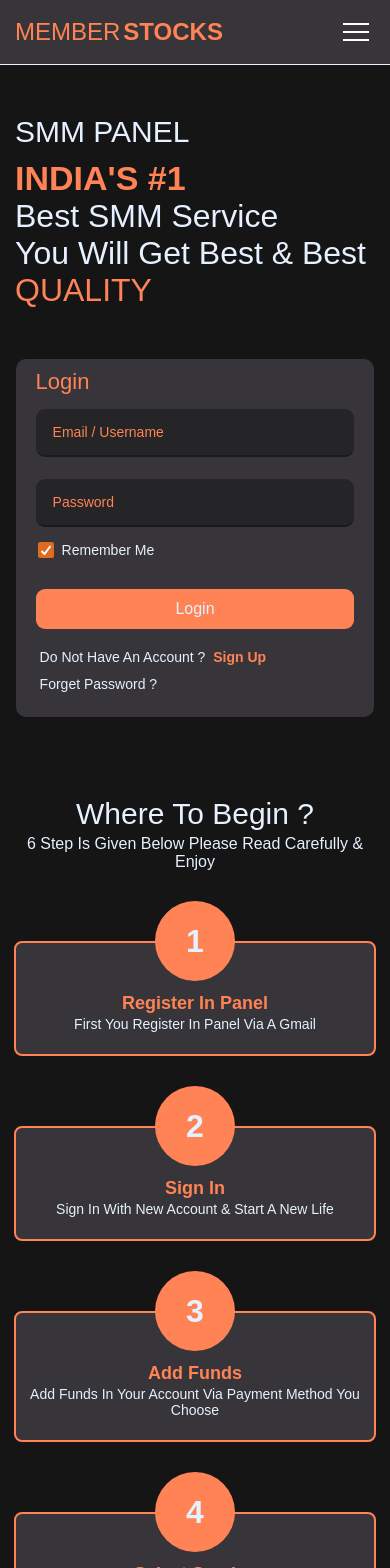
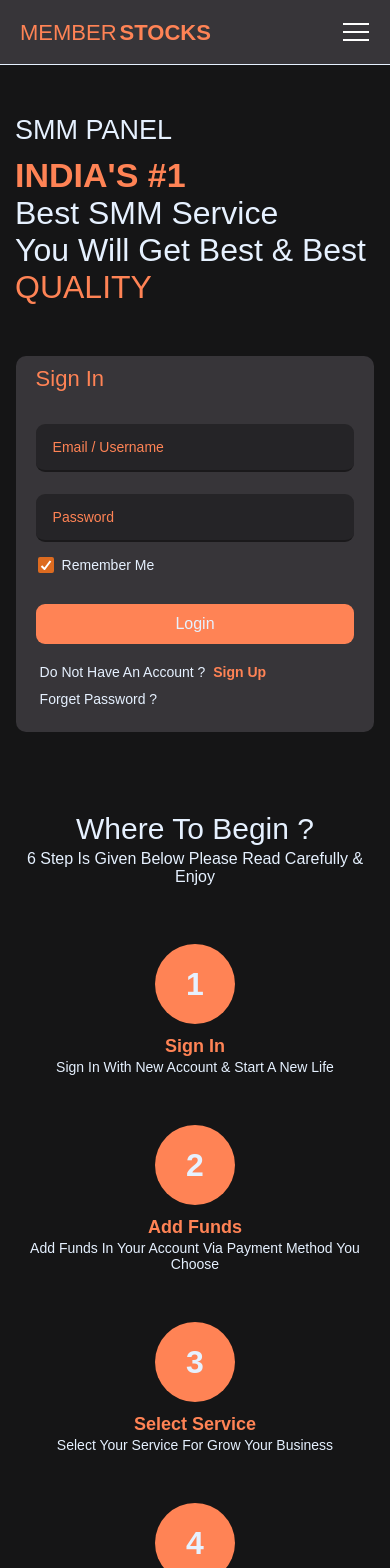
Before and after one commit to Theb0se/memberstocks, a React (Create React App) app: page / in a window 390 px wide. Shown: the top 1568 px of the page. Built offline with nearby package versions, Linux system fonts and the light colour scheme.

Commit message:
login/signup

```diff
--- a/src/components/navbar/Navbar.css
+++ b/src/components/navbar/Navbar.css
@@ -134,7 +134,7 @@
     padding: 8px 10px;
   }
   .navbar h5 {
-    font-size: 40px;
+    font-size: 32px;
     font-weight: 400;
   }
 }
@@ -143,7 +143,8 @@
     display: none;
   }
   .navbar h5 {
-    font-size: 24px;
+    font-size: 22px;
     font-weight: 400;
+    padding-left: 10px;
   }
 }
--- a/src/pages/homepage/Home.css
+++ b/src/pages/homepage/Home.css
@@ -1,3 +1,10 @@
+.loading {
+  position: sticky;
+  z-index: 999;
+  top: 0;
+  width: 100%;
+}
+
 .home {
   padding: 8px 150px;
   color: var(--white);
@@ -12,7 +19,7 @@
 }
 .homeHeading h1 {
   color: var(--white);
-  font-size: 30px;
+  font-size: 27px;
   font-weight: 500;
   margin-bottom: 10px;
 }
@@ -46,6 +53,7 @@
   font-size: 22px;
   color: var(--orng);
   padding-bottom: 10px;
+  font-weight: 500;
 }
 .loginForm input {
   width: 100%;
@@ -111,22 +119,13 @@
   font-size: 14px;
   font-weight: 400;
 }
-.totalMember {
-  background-color: var(--gray);
-  padding: 20px;
-  border-radius: 10px;
-  margin-top: 50px;
-  max-width: 500px;
-  width: 500px;
-  display: flex;
-  align-items: center;
-}
 
 .steps {
   margin-top: 80px;
 }
 .steps .heading {
   text-align: center;
+  margin-bottom: 100px;
 }
 .steps .heading h2 {
   text-align: center;
@@ -145,10 +144,8 @@
   padding: 10px;
   max-width: 600px;
   width: 700px;
-  border: 2px solid var(--orng);
   border-radius: 8px;
   position: relative;
-  background-color: var(--gray);
 }
 .step .number {
   background-color: var(--orng);
--- a/src/pages/homepage/Home.jsx
+++ b/src/pages/homepage/Home.jsx
@@ -1,12 +1,11 @@
 import { Checkbox, Spinner, useToast } from "@chakra-ui/react";
 import axios from "axios";
-
 import React, { useState } from "react";
 import { Link, useNavigate } from "react-router-dom";
 import "./Home.css";
-
 function Home() {
   const toast = useToast();
+
   const [isloading, setisloading] = useState(false);
   const [email, setemail] = useState("");
   const [password, setpassword] = useState("");
@@ -15,16 +14,19 @@ function Home() {
   const login = (e) => {
     e.preventDefault();
     setisloading(true);
+
     const data = {
       email: email,
       password: password,
     };
+
     try {
       axios
         .post("https://smmboostclub.herokuapp.com/user/login", data)
         .then(function (response) {
           const data = response.data;
           setisloading(false);
+
           toast({
             title: "Login Success",
             status: "success",
@@ -79,8 +81,10 @@ function Home() {
       </div>
 
       <div className="loginForm">
-        <h2>Login</h2>
-        <form onSubmit={login}>
+        <h2>Sign In</h2>
+        <br />
+
+        <form onSubmit={login} action={"order"}>
           <input
             type="text"
             id="email"
@@ -131,43 +135,37 @@ function Home() {
           <h2>Where To Begin ?</h2>
           <h6>6 Step Is Given Below Please Read Carefully & Enjoy</h6>
         </div>
+
         <div className="step" data-aos="fade-up">
           <div className="number">1</div>
-          <div className="text">
-            <h4>Register In Panel</h4>
-            <p>First You Register In Panel Via A Gmail</p>
-          </div>
-        </div>
-        <div className="step" data-aos="fade-up">
-          <div className="number">2</div>
           <div className="text">
             <h4>Sign In</h4>
             <p>Sign In With New Account & Start A New Life</p>
           </div>
         </div>
         <div className="step" data-aos="fade-up">
-          <div className="number">3</div>
+          <div className="number">2</div>
           <div className="text">
             <h4>Add Funds</h4>
             <p>Add Funds In Your Account Via Payment Method You Choose</p>
           </div>
         </div>
         <div className="step" data-aos="fade-up">
-          <div className="number">4</div>
+          <div className="number">3</div>
           <div className="text">
             <h4>Select Service</h4>
             <p>Select Your Service For Grow Your Business</p>
           </div>
         </div>
         <div className="step" data-aos="fade-up">
-          <div className="number">5</div>
+          <div className="number">4</div>
           <div className="text">
             <h4>Place Your Order</h4>
             <p>Place Your Best Order Now</p>
           </div>
         </div>
         <div className="step" data-aos="fade-up">
-          <div className="number">6</div>
+          <div className="number">5</div>
           <div className="text">
             <h4>Enjoy Your Magical Success</h4>
             <p>Your Sucess Become The Noise Further</p>
```
